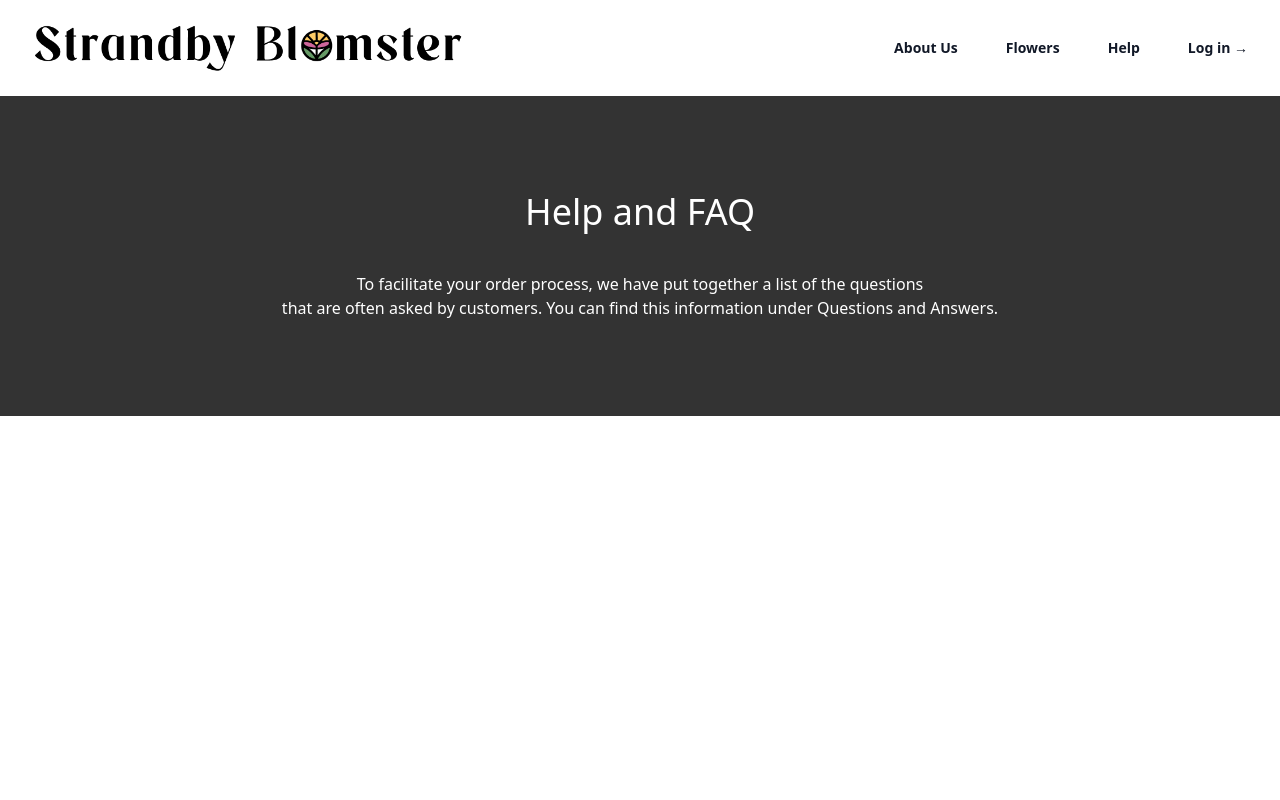
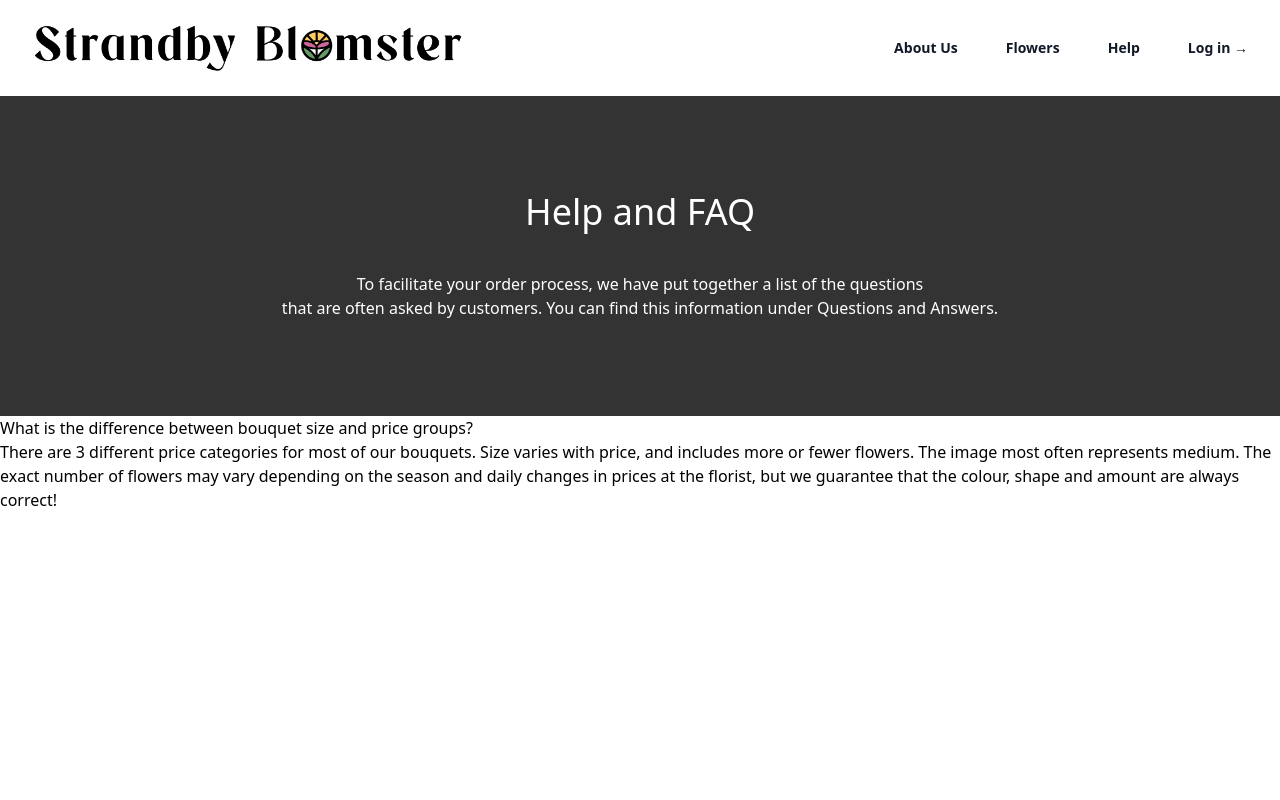
Before and after one commit to kaloyankolev13/strandby-blomster, a Vue app in the folder client/: page /help in a window 1280 px wide. Shown: the top 800 px of the page. Built offline with nearby package versions, Linux system fonts and the light colour scheme.

Commit message:
Help page

```diff
--- a/client/src/views/HelpView.vue
+++ b/client/src/views/HelpView.vue
@@ -3,6 +3,11 @@
         <div id='banner' class='text-center h-80 bg-dark text-white flex flex-col justify-center'>
             <h1 class='text-4xl mb-10'>Help and FAQ</h1>
             <p >To facilitate your order process, we have put together a list of the questions <br> that are often asked by customers. You can find this information under Questions and Answers.</p>
+        </div>
+        <div id='dropdown' class=' mx-auto'>
+            <button>What is the difference between bouquet size and price groups?</button>
+            <p>There are 3 different price categories for most of our bouquets. Size varies with price, and includes more or fewer flowers.
+The image most often represents medium. The exact number of flowers may vary depending on the season and daily changes in prices at the florist, but we guarantee that the colour, shape and amount are always correct!</p>
         </div>
     </div>
 </template>
```
